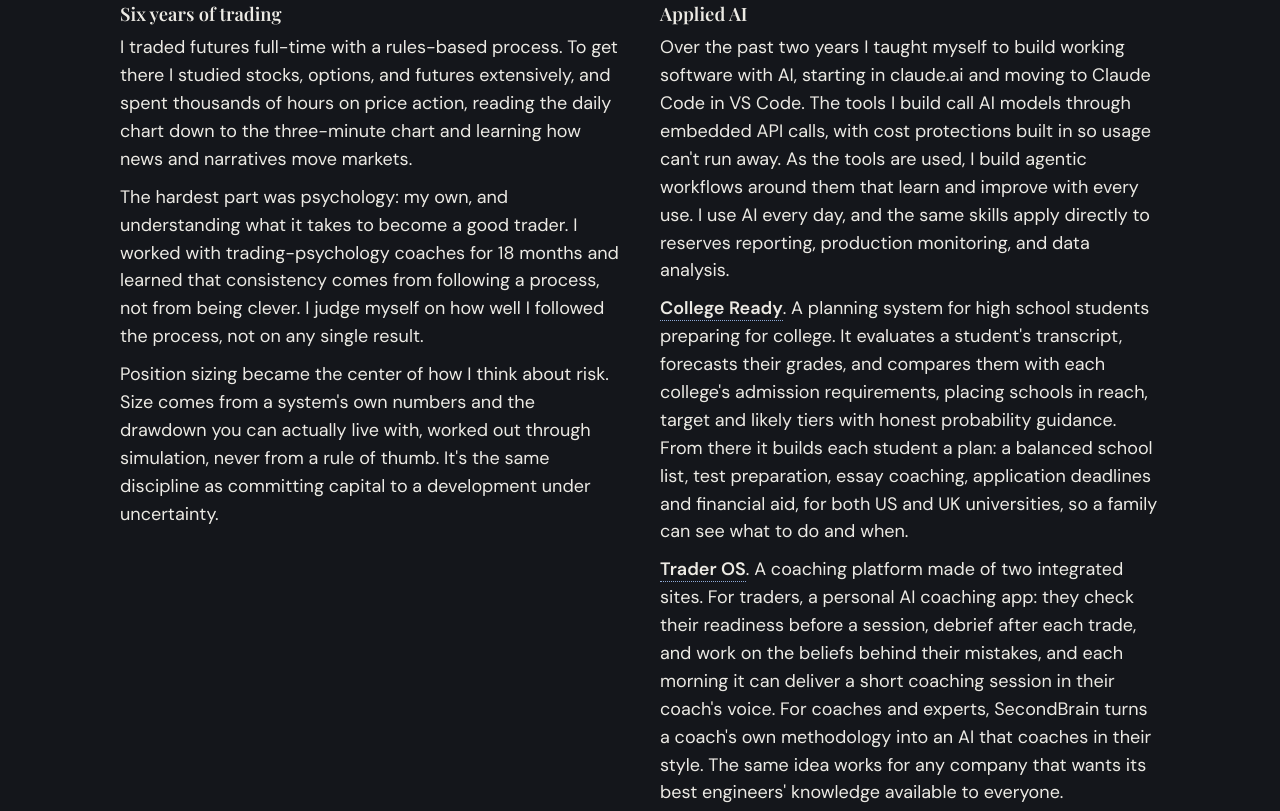
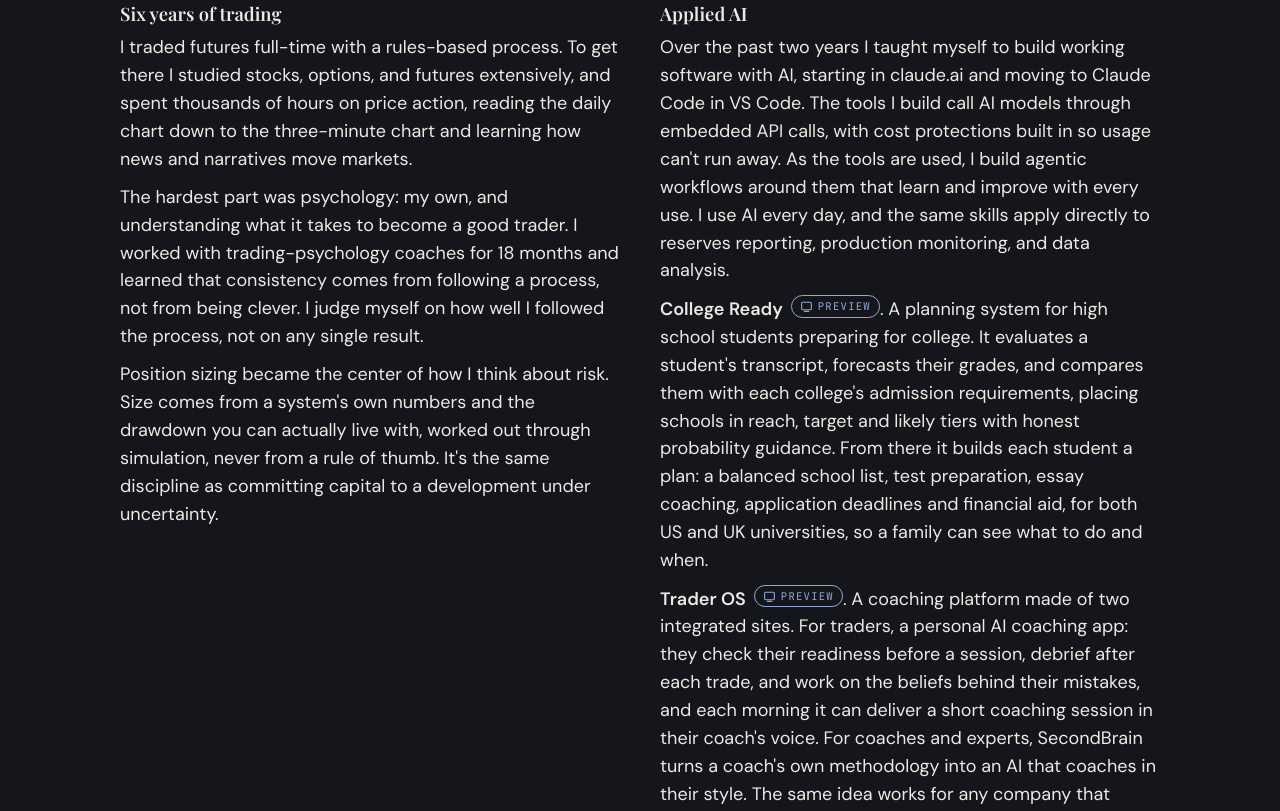
Before and after one commit to petro2458-wq/david-collier, a website: page index.html in a window 1280 px wide. Shown: the part 11189-12000 px from the top of the page. Drawn offline with nearby package versions, Linux system fonts and the light colour scheme; a web font is replaced by a local one.

Commit message:
Preview pill for hover images
Co-Authored-By: Claude Opus 5.5 <noreply@anthropic.com>
Claude-Session: https://claude.ai/code/session_01Pt3DDGL72TE18YNWHAMPSy

```diff
--- a/index.html
+++ b/index.html
@@ -141,7 +141,9 @@ section { display: grid; gap: 20px; }
 .ch-list strong { font-weight: 600; }
 .chapter.final .ch-body h3 { color: var(--accent); }
 @media (max-width: 600px) { .chapter { grid-template-columns: minmax(0, 1fr); gap: 8px; } }
-.peek { position: relative; cursor: help; border-bottom: 1px dotted var(--accent); outline: none; }
+.peek { position: relative; cursor: pointer; outline: none; }
+.peek .tag { display: inline-flex; align-items: center; gap: 5px; margin-left: 8px; padding: 2px 8px; border: 1px solid var(--accent); border-radius: 999px; font-family: var(--font-mono); font-size: 0.66rem; letter-spacing: 0.12em; text-transform: uppercase; color: var(--accent); vertical-align: 2px; transition: background .15s, color .15s; }
+.peek:hover .tag, .peek:focus .tag { background: var(--accent); color: var(--accent-ink); }
 .peek-img { display: none; position: fixed; left: 50%; top: 50%; transform: translate(-50%, -50%); z-index: 60; width: min(760px, 92vw); pointer-events: none; padding: 6px; background: var(--surface); border: 1px solid var(--line); box-shadow: 0 12px 32px rgba(0,0,0,.35); }
 .peek-img img { display: block; width: 100%; height: auto; }
 .peek:hover .peek-img, .peek:focus .peek-img, .peek:focus-within .peek-img { display: block; }
@@ -441,8 +443,8 @@ sync();b.addEventListener('click',function(){var d=r.dataset.theme!=='dark';if(d
       <div>
         <h3>Applied AI</h3>
         <p>Over the past two years I taught myself to build working software with AI, starting in claude.ai and moving to Claude Code in VS Code. The tools I build call AI models through embedded API calls, with cost protections built in so usage can't run away. As the tools are used, I build agentic workflows around them that learn and improve with every use. I use AI every day, and the same skills apply directly to reserves reporting, production monitoring, and data analysis.</p>
-        <p><span class="peek" tabindex="0"><strong>College Ready</strong><span class="peek-img" role="img" aria-label="College Ready: what it does and what it will not do"><img src="img/collegeready.jpg" alt="College Ready overview: organizes the student profile, tracks deadlines, builds a balanced school list, monitors testing, keeps essays on track, and gives parents and counselors visibility" loading="lazy"></span></span>. A planning system for high school students preparing for college. It evaluates a student's transcript, forecasts their grades, and compares them with each college's admission requirements, placing schools in reach, target and likely tiers with honest probability guidance. From there it builds each student a plan: a balanced school list, test preparation, essay coaching, application deadlines and financial aid, for both US and UK universities, so a family can see what to do and when.</p>
-        <p><span class="peek" tabindex="0"><strong>Trader OS</strong><span class="peek-img" role="img" aria-label="Trader OS home page"><img src="img/traderos.jpg" alt="Trader OS: an AI coach conversation tracing an oversized trade to the belief behind it, with tomorrow's audio coaching session" loading="lazy"></span></span>. A coaching platform made of two integrated sites. For traders, a personal AI coaching app: they check their readiness before a session, debrief after each trade, and work on the beliefs behind their mistakes, and each morning it can deliver a short coaching session in their coach's voice. For coaches and experts, SecondBrain turns a coach's own methodology into an AI that coaches in their style. The same idea works for any company that wants its best engineers' knowledge available to everyone.</p>
+        <p><span class="peek" tabindex="0"><strong>College Ready</strong><span class="tag"><svg viewBox="0 0 24 24" width="13" height="13" fill="none" stroke="currentColor" stroke-width="2" stroke-linecap="round" stroke-linejoin="round" aria-hidden="true"><rect x="3" y="4" width="18" height="14" rx="2"/><path d="M8 21h8"/></svg>Preview</span><span class="peek-img" role="img" aria-label="College Ready: what it does and what it will not do"><img src="img/collegeready.jpg" alt="College Ready overview: organizes the student profile, tracks deadlines, builds a balanced school list, monitors testing, keeps essays on track, and gives parents and counselors visibility" loading="lazy"></span></span>. A planning system for high school students preparing for college. It evaluates a student's transcript, forecasts their grades, and compares them with each college's admission requirements, placing schools in reach, target and likely tiers with honest probability guidance. From there it builds each student a plan: a balanced school list, test preparation, essay coaching, application deadlines and financial aid, for both US and UK universities, so a family can see what to do and when.</p>
+        <p><span class="peek" tabindex="0"><strong>Trader OS</strong><span class="tag"><svg viewBox="0 0 24 24" width="13" height="13" fill="none" stroke="currentColor" stroke-width="2" stroke-linecap="round" stroke-linejoin="round" aria-hidden="true"><rect x="3" y="4" width="18" height="14" rx="2"/><path d="M8 21h8"/></svg>Preview</span><span class="peek-img" role="img" aria-label="Trader OS home page"><img src="img/traderos.jpg" alt="Trader OS: an AI coach conversation tracing an oversized trade to the belief behind it, with tomorrow's audio coaching session" loading="lazy"></span></span>. A coaching platform made of two integrated sites. For traders, a personal AI coaching app: they check their readiness before a session, debrief after each trade, and work on the beliefs behind their mistakes, and each morning it can deliver a short coaching session in their coach's voice. For coaches and experts, SecondBrain turns a coach's own methodology into an AI that coaches in their style. The same idea works for any company that wants its best engineers' knowledge available to everyone.</p>
         <p><strong>Tools.</strong> I've built many tools, from one that helps my son learn calculus to on-premise apps that run open-source models like Kimi. They include position sizing driven by each trading system's own numbers and the drawdown you can live with; risk analysis; data acquisition and analysis, including a 20-year study of multi-timeframe market data; and a development harness, a team of AI agents with persistent memory that builds and tests the software and carries context from one session to the next.</p>
       </div>
     </div>
```
